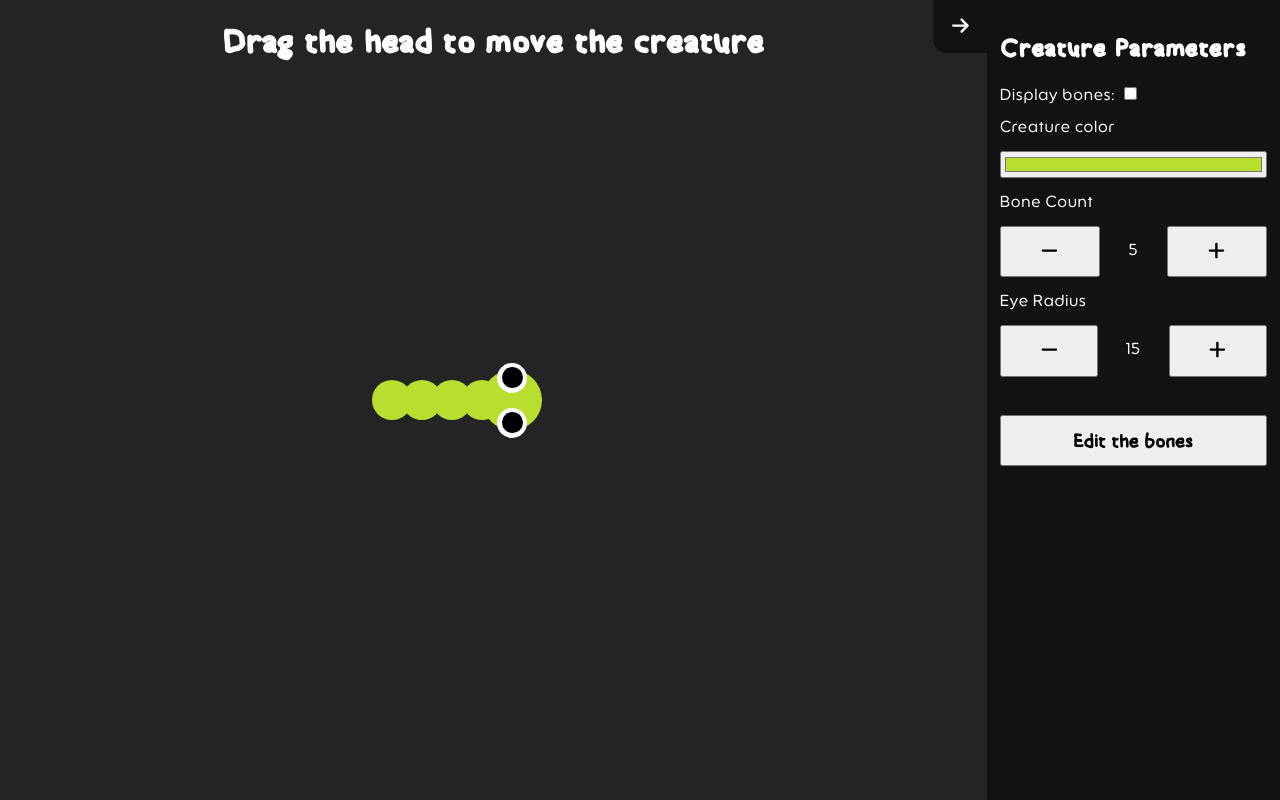
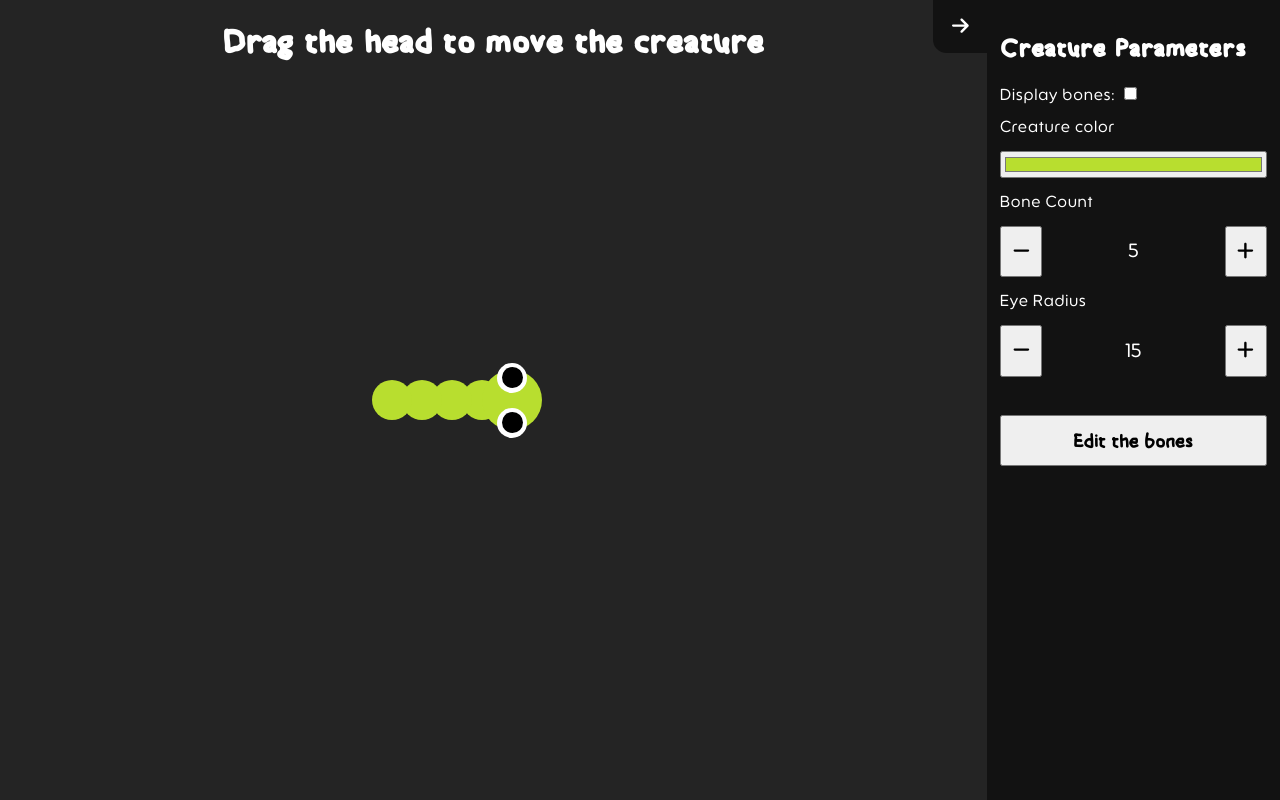
Before and after one commit to DaiF1/CreatureSandbox, a React (Vite) app: page / in a window 1280 px wide. Built offline with nearby package versions, Linux system fonts and the light colour scheme.

Commit message:
update(creature: config): change bone count and eye size text to input fields

```diff
--- a/src/App.tsx
+++ b/src/App.tsx
@@ -64,7 +64,11 @@ function App() {
                     <button onClick={() => { if (boneCount > 1) setBoneCount(boneCount - 1)}}>
                         <FontAwesomeIcon icon={faMinus} />
                     </button>
-                    <p>{boneCount}</p>
+                    <input type="number"
+                        value={boneCount}
+                        onChange={e => {
+                            setBoneCount(Number(e.target.value));
+                    }}></input>
                     <button onClick={() => setBoneCount(boneCount + 1)}>
                         <FontAwesomeIcon icon={faPlus} />
                     </button>
@@ -75,7 +79,11 @@ function App() {
                     <button onClick={() => { if (eyeRadius > 1) setEyeRadius(eyeRadius - 1)}}>
                         <FontAwesomeIcon icon={faMinus} />
                     </button>
-                    <p>{eyeRadius}</p>
+                    <input type="number"
+                        value={eyeRadius}
+                        onChange={e => {
+                            setEyeRadius(Number(e.target.value));
+                    }}></input>
                     <button onClick={() => setEyeRadius(eyeRadius + 1)}>
                         <FontAwesomeIcon icon={faPlus} />
                     </button>
```
